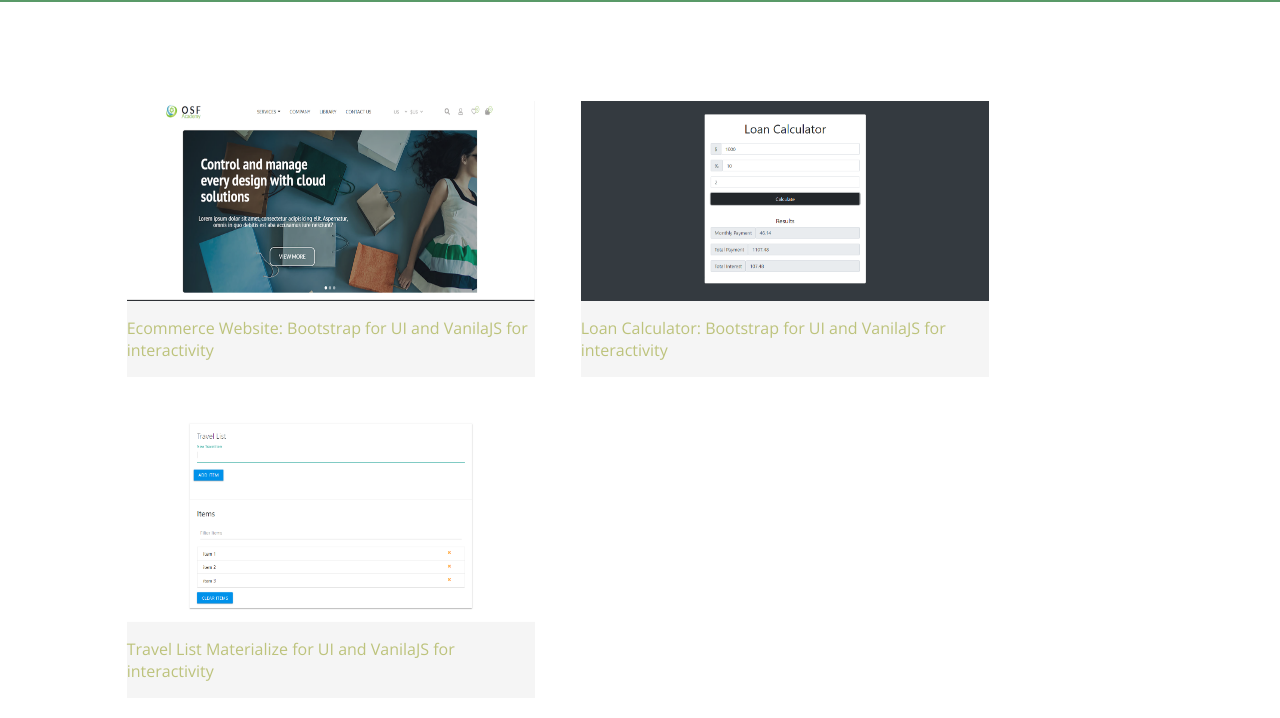
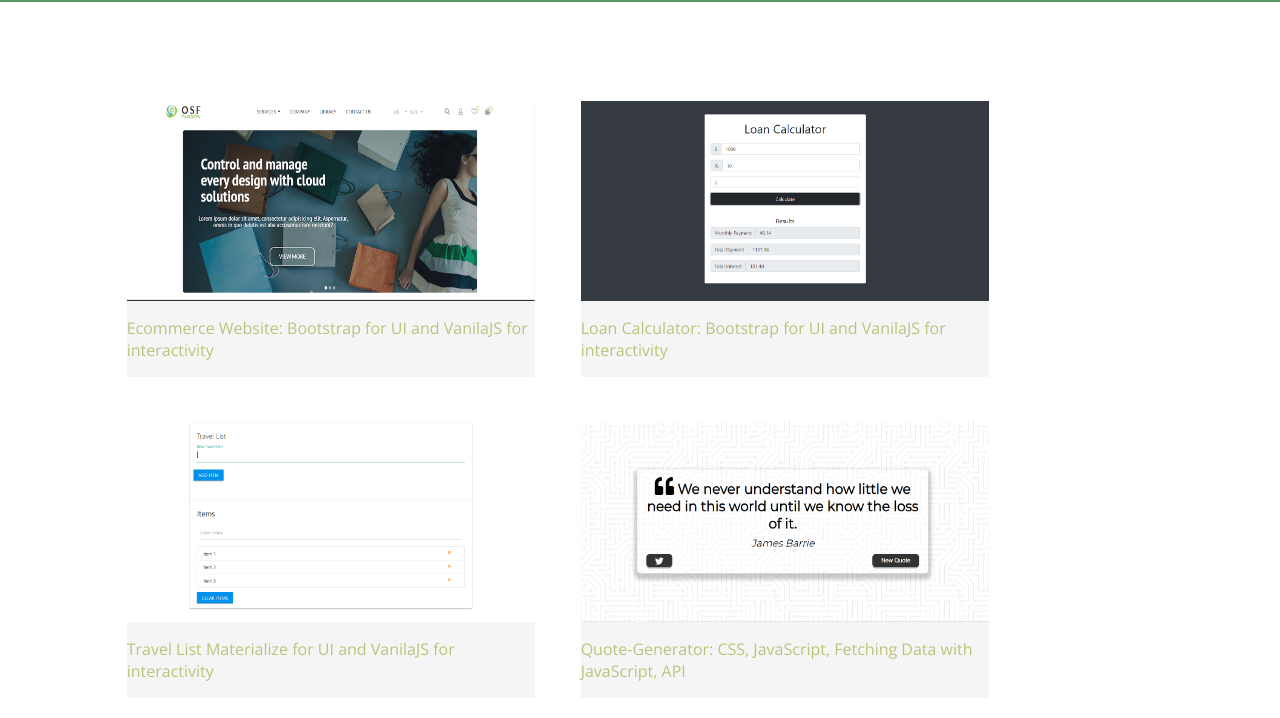
Before and after one commit to flaviusxsc/flaviusxsc.github.io, a plain HTML site: page portfolio.html in a window 1280 px wide. Shown: the part 103-821 px from the top of the page. Drawn offline with nearby package versions, Linux system fonts and the light colour scheme.

Commit message:
new project

```diff
--- a/css/responsive.css
+++ b/css/responsive.css
@@ -20,8 +20,12 @@ float: right;
 PORTOFOLIO
 ******************************/
 
-#gallery li:nth-child(4n) {
+/* #gallery li:nth-child(4n) {
     clear: left;
+} */
+#gallery li {
+    width:80%;
+
 }
 .middle{
     display: flex;
@@ -77,6 +81,13 @@ nav a {
     padding:15px 7px;
 
 }
+/******************************
+PORTOFOLIO
+******************************/
+#gallery li {
+    width:45%;
+
+}
 }
 
 @media screen and (min-width:360px) {
--- a/portfolio.html
+++ b/portfolio.html
@@ -60,6 +60,16 @@
                         </div>
                         <p>Travel List Materialize for UI and VanilaJS for interactivity</p>
                     </li>
+                    <li>
+                        <div class="offset">
+                            <img src="img/project4.PNG" class="project" alt="">
+                            <div class="middle">
+                                <a href="https://flaviusxsc.github.io/Quote-Generator/" target="_blank" class="btn-demo">Demo</a>
+                                <a href="https://github.com/flaviusxsc/Quote-Generator" target="_blank" class="btn-code">Code</a>
+                            </div>
+                        </div>
+                        <p>Quote-Generator: CSS, JavaScript, Fetching Data with JavaScript, API</p>
+                    </li>
                 </ul>
             </section>
             <footer>
```
Also changed, not shown: img/project4.PNG (added).
